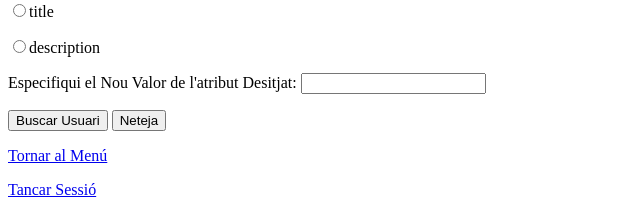
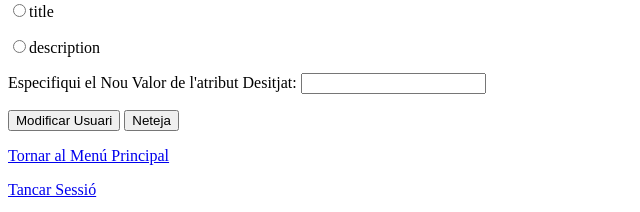
Before and after one commit to dablro2122daw2/daw2_m08uf23_projecte_Blasco_David, a PHP site: page /BuscarUsuari_Modificar.php in a window 1280 px wide. Shown: the part 588-800 px from the top of the page, without its empty margins (0-640 px from the left). Run offline with PHP 8.4, Linux system fonts and the light colour scheme.

Commit message:
Modificación Ficheros debido a Fallos de Escritura

```diff
--- a/BuscarUsuari_Eliminar.php
+++ b/BuscarUsuari_Eliminar.php
@@ -12,7 +12,7 @@
             </p>
 
             </p>
-			<input type="submit" value="Buscar Usuari" />
+			<input type="submit" value="Eliminar Usuari" />
 			<input type="reset" value="Neteja" />
 
         </form>
--- a/BuscarUsuari_Modificar.php
+++ b/BuscarUsuari_Modificar.php
@@ -45,13 +45,13 @@
             Especifiqui el Nou Valor de l'atribut Desitjat: <input required type="text" name="valor">
             </p>
 
-			<input type="submit" value="Buscar Usuari" />
+			<input type="submit" value="Modificar Usuari" />
 			<input type="reset" value="Neteja" />
 
         </form>
 
         </p></p>
-        <a href="http://zend-dablro.fjeclot.net/daw2_m08uf23_projecte_Blasco_David/menu.php">Tornar al Menú</a></p>
+        <a href="http://zend-dablro.fjeclot.net/daw2_m08uf23_projecte_Blasco_David/menu.php">Tornar al Menú Principal</a></p>
         <a href="http://zend-dablro.fjeclot.net/daw2_m08uf23_projecte_Blasco_David/login.php">Tancar Sessió</a>
 
     </body>
--- a/BuscarUsuari_Visualitzar.php
+++ b/BuscarUsuari_Visualitzar.php
@@ -4,7 +4,7 @@
     </head>
     <body>
         <h3>Especifiqui les següents dades per poder buscar l'usuari desitjat: </h3>
-        <form method="POST" action="http://zend-dablro.fjeclot.net/daw2_m08uf23_projecte_Blasco_David/VisualitzarUsuari.php">
+        <form method="GET" action="http://zend-dablro.fjeclot.net/daw2_m08uf23_projecte_Blasco_David/VisualitzarUsuari.php">
 
             UID: <input required type="text" name="uid">
             </p>
--- a/ConfirmacioCreacio.php
+++ b/ConfirmacioCreacio.php
@@ -51,8 +51,8 @@
 	Attribute::setAttribute($nova_entrada, 'title', $titol);
 	Attribute::setAttribute($nova_entrada, 'description', $descripcio);
 	$dn = 'uid='.$uid.',ou='.$unorg.',dc=fjeclot,dc=net';
-	if($ldap->add($dn, $nova_entrada)) echo "Usuari creat";
-    echo '<a href="http://zend-dablro.fjeclot.net/daw2_m08uf23_projecte_Blasco_David/menu.php">Tornar al Menú Principal</a>';
+	if($ldap->add($dn, $nova_entrada)) echo "Usuari creat</p>";
+    echo '<a href="http://zend-dablro.fjeclot.net/daw2_m08uf23_projecte_Blasco_David/menu.php">Tornar al Menú Principal</a></p>';
     echo '<a href="http://zend-dablro.fjeclot.net/daw2_m08uf23_projecte_Blasco_David/login.php">Tancar Sessió</a>';
 
 ?>
--- a/EliminarUsuari.php
+++ b/EliminarUsuari.php
@@ -31,7 +31,7 @@
 	   echo "<b>Error: Comanda No Aceptada.</b><br>";
 	}
 
-    echo '<a href="http://zend-dablro.fjeclot.net/daw2_m08uf23_projecte_Blasco_David/menu.php">Tornar al Menú Principal</a>';
+    echo '<a href="http://zend-dablro.fjeclot.net/daw2_m08uf23_projecte_Blasco_David/menu.php">Tornar al Menú Principal</a></p>';
     echo '<a href="http://zend-dablro.fjeclot.net/daw2_m08uf23_projecte_Blasco_David/login.php">Tancar Sessió</a>';
 
 ?>
--- a/menu.php
+++ b/menu.php
@@ -14,7 +14,7 @@
 		<input type="button" value="Visualitzar Usuaris" onclick="location.href='http://zend-dablro.fjeclot.net/daw2_m08uf23_projecte_Blasco_David/BuscarUsuari_Visualitzar.php'"></p>
         <input type="button" value="Crear Usuari" onclick="location.href='http://zend-dablro.fjeclot.net/daw2_m08uf23_projecte_Blasco_David/CrearUsuari.php'"></p>
         <input type="button" value="Modificar Usuari" onclick="location.href='http://zend-dablro.fjeclot.net/daw2_m08uf23_projecte_Blasco_David/BuscarUsuari_Modificar.php'"></p>
-        <input type="button" value="Visualitzar Usuaris" onclick="location.href='http://zend-dablro.fjeclot.net/daw2_m08uf23_projecte_Blasco_David/BuscarUsuari_Eliminar'"></p>
+        <input type="button" value="Eliminar Usuaris" onclick="location.href='http://zend-dablro.fjeclot.net/daw2_m08uf23_projecte_Blasco_David/BuscarUsuari_Eliminar.php'"></p>
 		</p>
 
         <a href="http://zend-dablro.fjeclot.net/daw2_m08uf23_projecte_Blasco_David/login.php">Tancar Sessió</a>
```
